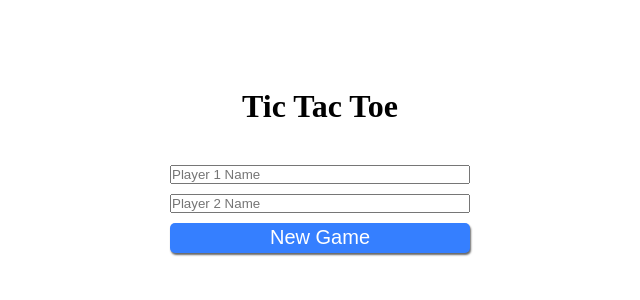
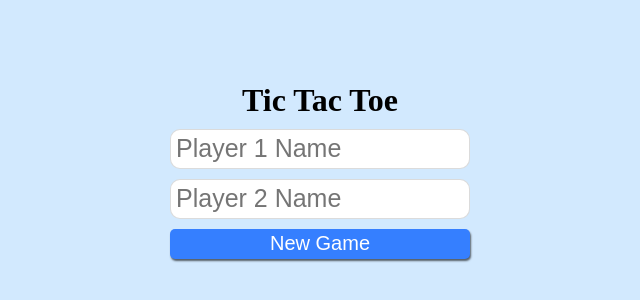
Before and after one commit to BradleyEversley/Tic-Tac-Toe, a plain HTML site: page index.html in a window 1280 px wide. Shown: the part 230-530 px from the top of the page, without its empty margins (320-960 px from the left). Drawn offline with Linux system fonts and the light colour scheme.

Commit message:
deleted log check for player array

```diff
--- a/script.js
+++ b/script.js
@@ -38,7 +38,6 @@ const Gameboard = (function() {
             currentPlayer = 0;
             gameOver = false;
             Gameboard.render();
-            console.log(players);
     }
     return {start}
     }) ();
--- a/style.css
+++ b/style.css
@@ -10,6 +10,7 @@ body {
     justify-content: center;
     align-items: center;
     flex-direction: column;
+    background-color: rgb(210, 233, 254);
 }
 
 .board {
@@ -25,8 +26,15 @@ body {
 }
 .player-input {
     width: 300px;
-    height: 30px;
     display: flex;
+}
+
+#player1, #player2 {
+    height: 40px;
+    font-size: 25px;
+    border-radius: 10px;
+    border: 1px solid rgba(0, 0, 0, 0.143);
+    padding: 5px;
 }
 
 #new-game {
```
